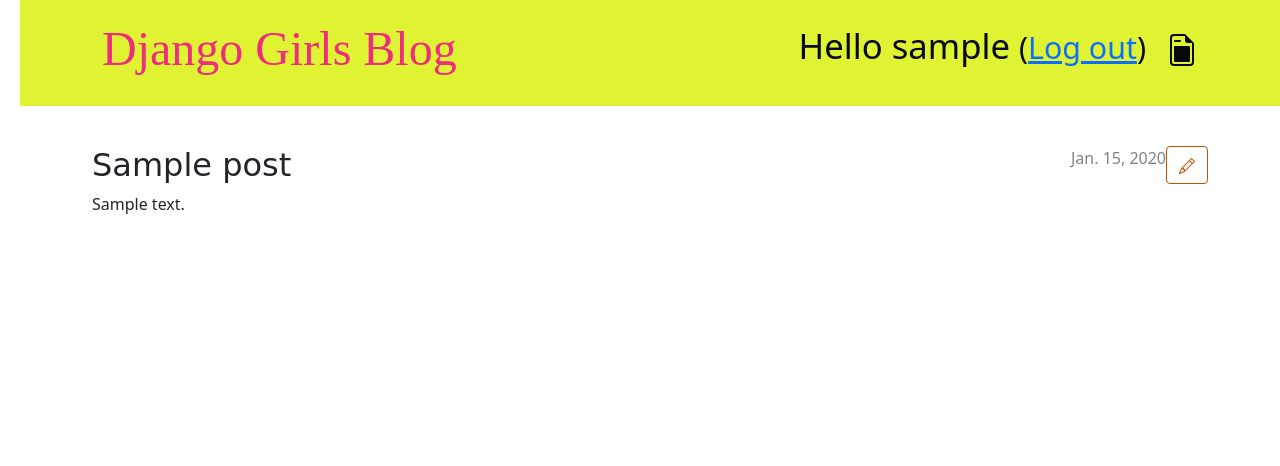
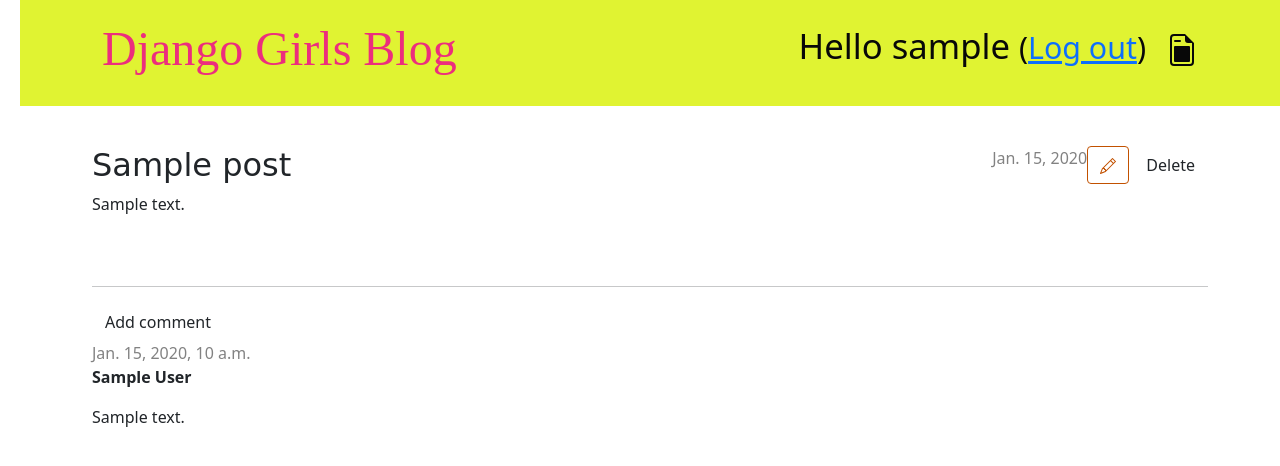
Before and after one commit to gemapazb/my-first-blog, a Django app: page /post/1/ in a window 1280 px wide. Shown: the top 466 px of the page. Run offline with Django 3.2, Linux system fonts and the light colour scheme; a user stored in the database is signed in; tables that the repository leaves empty hold one stand-in row (values such as "Sample post"); some web fonts are replaced.

Commit message:
commentanddelete

```diff
--- a/blog/admin.py
+++ b/blog/admin.py
@@ -1,5 +1,6 @@
 from django.contrib import admin
-from.models import Post
+from.models import Post, Comment
 
 # Register your models here.
 admin.site.register(Post)
+admin.site.register(Comment)
--- a/blog/models.py
+++ b/blog/models.py
@@ -17,4 +17,17 @@
     def __str__(self):
         return self.title
 
-# Create comment model
+# Create comment model - I can comment on user posts
+class Comment(models.Model):
+    post = models.ForeignKey('blog.Post', on_delete=models.CASCADE, related_name='comments')
+    author = models.CharField(max_length=200)
+    text = models.TextField()
+    created_date = models.DateTimeField(default=timezone.now)
+    approved_comment = models.BooleanField(default=False)
+
+    def approve(self):
+        self.approved_comment = True
+        self.save()
+
+    def __str__(self):
+        return self.text
--- a/blog/templates/blog/post_detail.html
+++ b/blog/templates/blog/post_detail.html
@@ -7,6 +7,7 @@
             <a class="btn btn-secondary" href="{% url 'post_edit' pk=post.pk %}">
                 {% include './icons/pencil.svg' %}
             </a>
+            <a class="btn btn-default" href="{% url 'post_remove' pk=post.pk %}">Delete</a>
             {% endif %}
         </aside>
 
@@ -19,4 +20,15 @@
         <h2>{{ post.title }}</h2>
         <p>{{ post.text|linebreaksbr }}</p>
     </article>
+    <hr>
+    <a class="btn btn-default" href="{% url 'add_comment_to_post' pk=post.pk %}">Add comment</a>
+    {% for comment in post.comments.all %}
+        <div class="comment">
+            <div class="date">{{ comment.created_date }}</div>
+            <strong>{{ comment.author }}</strong>
+            <p>{{ comment.text|linebreaks }}</p>
+        </div>
+    {% empty %}
+        <p>No comments here yet :(</p>
+    {% endfor %}
 {% endblock %}
--- a/blog/templates/blog/post_list.html
+++ b/blog/templates/blog/post_list.html
@@ -8,6 +8,7 @@
           </time>
           <h2><a href=" {% url 'post_detail' pk=post.pk%}">{{ post.title }}</a></h2>
           <p>{{ post.text|linebreaksbr }}</p>
+          <a href="{% url 'post_detail' pk=post.pk %}">Comments: {{ post.comments.count }}</a>
       </article>
   {% endfor %}
 {% endblock %}
--- a/blog/urls.py
+++ b/blog/urls.py
@@ -6,4 +6,7 @@
     path('post/<int:pk>/', views.post_detail, name='post_detail'),
     path('post/new/', views.post_new, name ='post_new'),
     path('post/<int:pk>/edit/', views.post_edit, name='post_edit'),
+    path('post/<int:pk>/comment/', views.add_comment_to_post, name='add_comment_to_post'),
+    path('post/<pk>/remove/', views.post_remove, name='post_remove'),
+
 ]
--- a/blog/views.py
+++ b/blog/views.py
@@ -2,7 +2,7 @@
 from django.utils import timezone
 from django.contrib.auth.decorators import login_required
 from .models import Post
-from .forms import PostForm
+from .forms import PostForm, CommentForm
 
 
 # Create your views here.
@@ -43,3 +43,22 @@
     else:
         form = PostForm(instance=post)
     return render(request, 'blog/post_edit.html', {'form': form})
+
+def add_comment_to_post(request, pk):
+    post = get_object_or_404(Post, pk=pk)
+    if request.method == "POST":
+        form = CommentForm(request.POST)
+        if form.is_valid():
+            comment = form.save(commit=False)
+            comment.post = post
+            comment.save()
+            comment.approve()
+            return redirect('post_detail', pk=post.pk)
+    else:
+        form = CommentForm()
+    return render(request, 'blog/add_comment_to_post.html', {'form': form})
+
+def post_remove(request, pk):
+    post = get_object_or_404(Post, pk=pk)
+    post.delete()
+    return redirect('post_list')
```
Also changed, not shown: blog/forms.py (+8 -1 lines), blog/templates/blog/add_comment_to_post.html (added, +9 -0 lines), blog/migrations/0002_comment.py (added).
